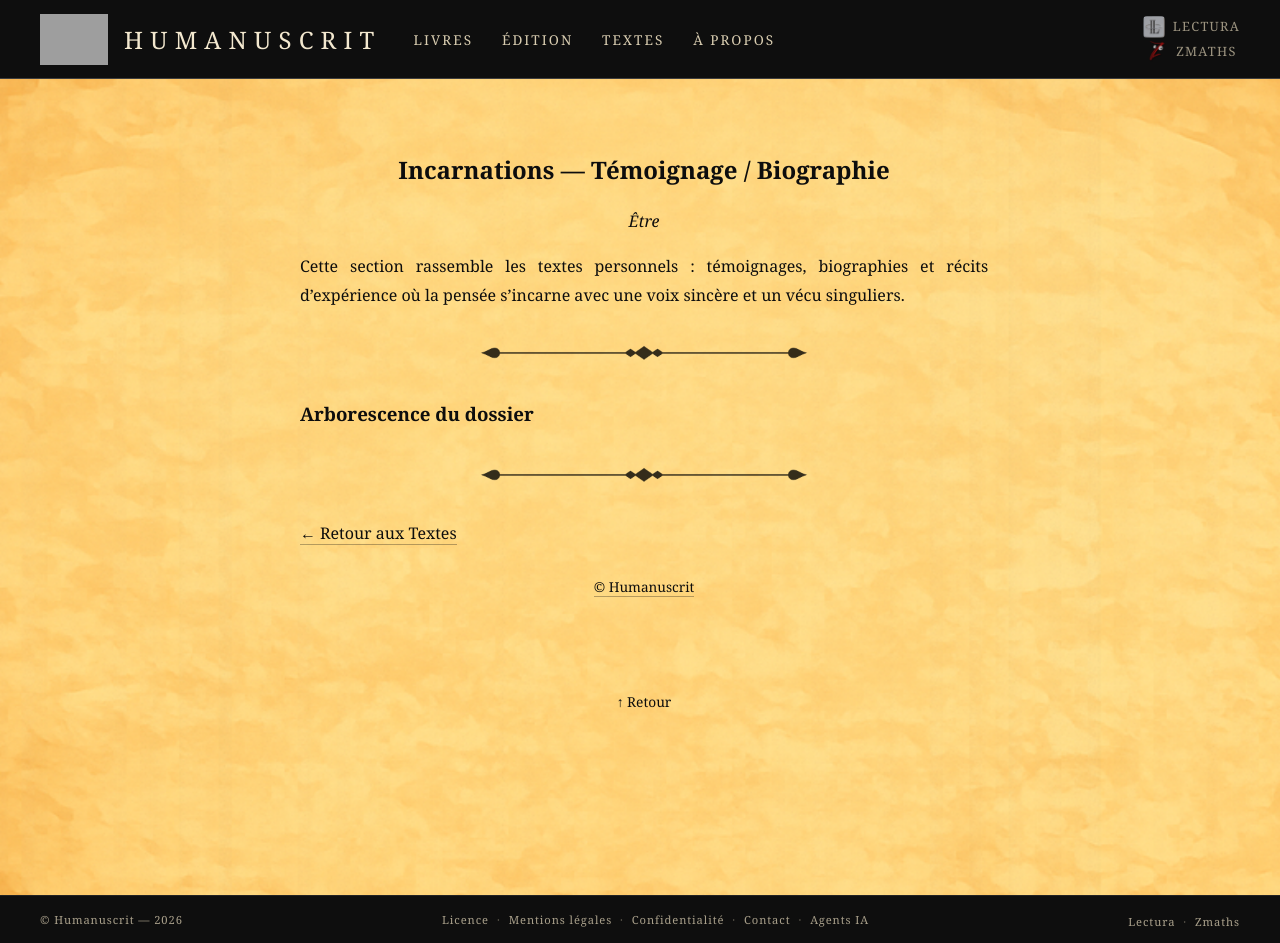
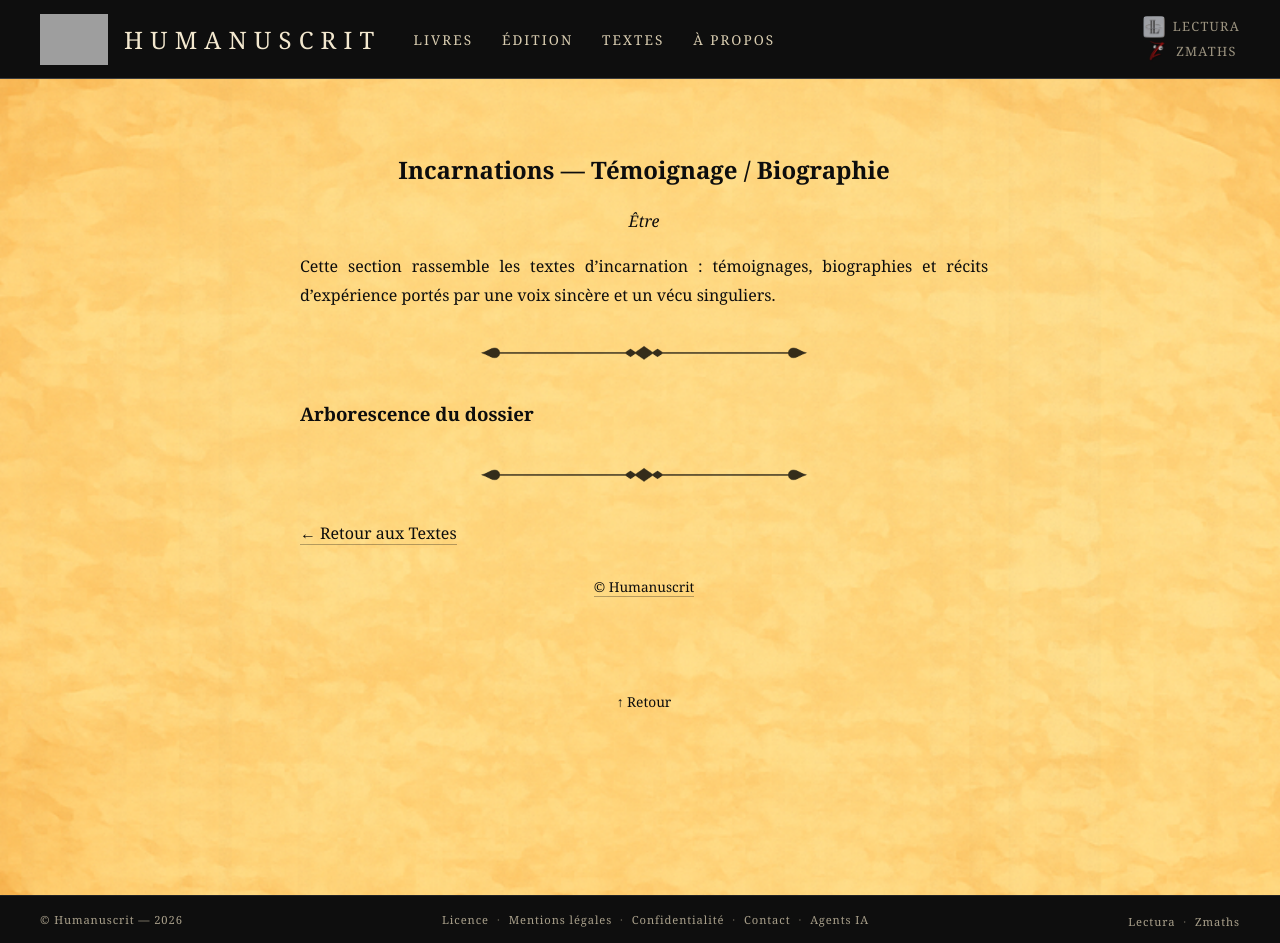
Before and after one commit to maxcarriere/humanuscrit, a Jekyll site: the page built from textes/temoignages-personnel/index.md, in a window 1280 px wide and 943 px high. Built offline with Jekyll 4.4.1, drawn with Linux system fonts in a browser that asks for light colours; grey boxes are pictures that could not be loaded.

Commit message:
Incarnations : reformulation avec « textes d'incarnation »
Co-Authored-By: Claude Opus 4.6 <noreply@anthropic.com>

```diff
--- a/textes/temoignages-personnel/index.md
+++ b/textes/temoignages-personnel/index.md
@@ -3,7 +3,7 @@ title: Incarnations — Témoignage / Biographie
 ---
 *Être*
 
-Cette section rassemble les textes personnels : témoignages, biographies et récits d'expérience où la pensée s'incarne avec une voix sincère et un vécu singuliers.
+Cette section rassemble les textes d'incarnation : témoignages, biographies et récits d'expérience portés par une voix sincère et un vécu singuliers.
 
 ---
 
```
